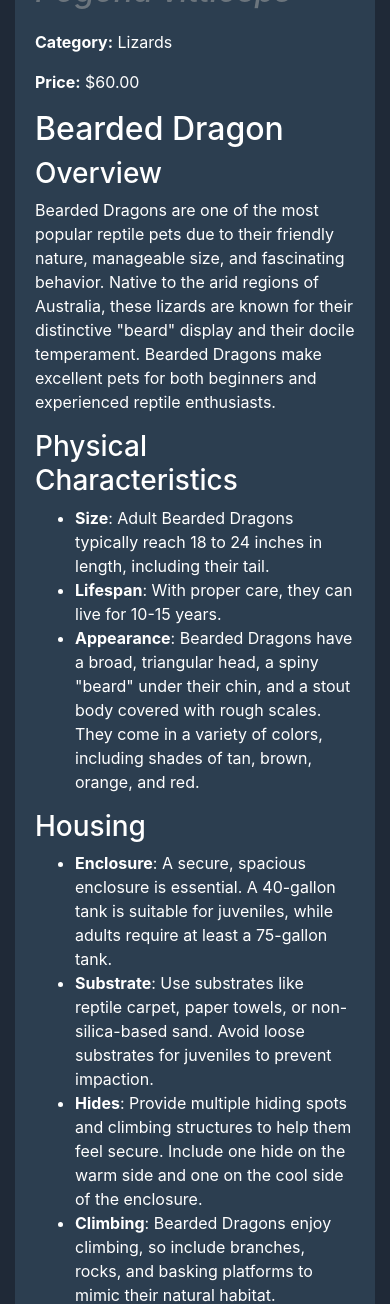
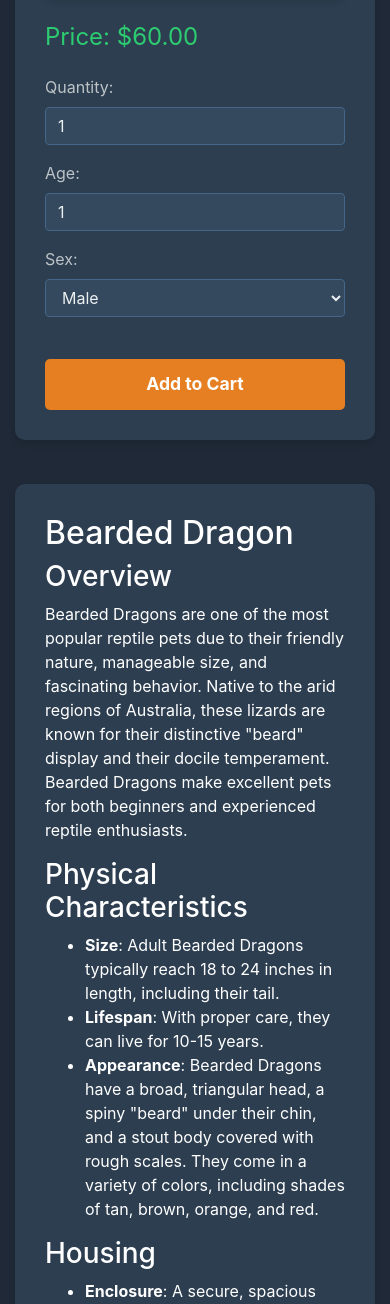
Before and after one commit to StefanAngelovski/Exotic_Pet_Shop, a Django app: page /animal/23/ in a window 390 px wide. Shown: the part 636-1940 px from the top of the page. Run offline with Django 5.2, Linux system fonts and the light colour scheme; data comes from the database, SQL or seed files in the repository; both versions use the stored data as it was after the commit; some libraries are stand-ins or nearby versions.

Commit message:
Fixed some bugs and added styling

```diff
--- a/templates/animalInformation.html
+++ b/templates/animalInformation.html
@@ -6,71 +6,106 @@
     .animal-detail {
         background-color: #2c3e50;
         border-radius: 10px;
-        padding: 20px;
+        padding: 30px;
         margin-bottom: 20px;
+        box-shadow: 0 4px 6px rgba(0, 0, 0, 0.1);
     }
     .animal-image {
         max-width: 100%;
         height: auto;
         border-radius: 10px;
+        box-shadow: 0 4px 6px rgba(0, 0, 0, 0.1);
+        margin-bottom: 20px;
     }
-    .animal-info {
-        margin-top: 20px;
+    .animal-name {
+        color: #ecf0f1;
+        margin-bottom: 10px;
+    }
+    .scientific-name {
+        color: #bdc3c7;
+        font-style: italic;
+        margin-bottom: 20px;
+    }
+    .info-label {
+        font-weight: bold;
+        color: #3498db;
+    }
+    .price {
+        font-size: 1.5em;
+        color: #2ecc71;
+        margin-bottom: 20px;
     }
     .add-to-cart-btn {
         background-color: #e67e22;
         color: white;
         border: none;
-        padding: 10px 20px;
+        padding: 12px 24px;
         border-radius: 5px;
         cursor: pointer;
-        transition: background-color 0.3s;
+        transition: background-color 0.3s, transform 0.2s;
+        font-size: 1.1em;
+        font-weight: bold;
+        width: 100%;
     }
     .add-to-cart-btn:hover {
         background-color: #d35400;
+        transform: translateY(-2px);
+    }
+    .form-control {
+        background-color: #34495e;
+        border: 1px solid #456789;
+        color: #ecf0f1;
+    }
+    .form-control:focus {
+        background-color: #2c3e50;
+        border-color: #3498db;
+        box-shadow: 0 0 0 0.2rem rgba(52, 152, 219, 0.25);
+    }
+    label {
+        color: #bdc3c7;
     }
 </style>
 
 <div class="container mt-5">
     <div class="row">
-        <div class="col-md-6">
+        <div class="col-lg-6 mb-4">
             <div class="animal-detail">
+                <h1 class="animal-name">{{ animal.common_name }}</h1>
+                <h2 class="scientific-name">{{ animal.scientific_name }}</h2>
                 {% if animal.image %}
                     <img src="{{ animal.image.url }}" alt="{{ animal.common_name }}" class="animal-image">
                 {% else %}
-                    <div class="text-center p-5 bg-secondary">No Image Available</div>
+                    <div class="text-center p-5 bg-secondary mb-4">No Image Available</div>
                 {% endif %}
-            </div>
-        </div>
-        <div class="col-md-6">
-            <div class="animal-detail">
-                <h1 class="mb-4">{{ animal.common_name }}</h1>
-                <h2 class="text-muted mb-3"><em>{{ animal.scientific_name }}</em></h2>
+                <p class="price">Price: ${{ animal.price }}</p>
 
-                <div class="animal-info">
-                    <p><strong>Category:</strong> {{ animal.category.name }}</p>
-                    <p><strong>Price:</strong> ${{ animal.price }}</p>
-                    <div>{{ animal.description|safe }}</div>
-                </div>
-                <form method="post" action="{% url 'Store:add_to_cart' animal.id %}" class="mt-4">
+                <form method="post" action="{% url 'Store:add_to_cart' animal.id %}">
                     {% csrf_token %}
-                    <div class="form-group mb-3">
+                    <div class="row">
+                        <div class="col-md-4 mb-3">
                             <label for="quantity">Quantity:</label>
                             <input type="number" id="quantity" name="quantity" value="1" min="1" class="form-control">
                         </div>
-                    <div class="form-group mb-3">
+                        <div class="col-md-4 mb-3">
                             <label for="age">Age:</label>
                             <input type="number" id="age" name="age" value="1" min="1" class="form-control">
                         </div>
-                    <div class="form-group mb-3">
+                        <div class="col-md-4 mb-3">
                             <label for="sex">Sex:</label>
                             <select id="sex" name="sex" class="form-control">
                                 <option value="M">Male</option>
                                 <option value="F">Female</option>
                             </select>
                         </div>
-                    <button type="submit" class="add-to-cart-btn">Add to Cart</button>
+                    </div>
+                    <button type="submit" class="add-to-cart-btn mt-3">Add to Cart</button>
                 </form>
+            </div>
+        </div>
+        <div class="col-lg-6">
+            <div class="animal-detail">
+                <div class="mb-4">{{ animal.description|safe }}</div>
+                <p><span class="info-label">Category:</span> {{ animal.category.name }}</p>
             </div>
         </div>
     </div>
```
Also changed, not shown: templates/index.html (+45 -33 lines), db.sqlite3. Lines whose indentation alone changed are shown as unchanged.
